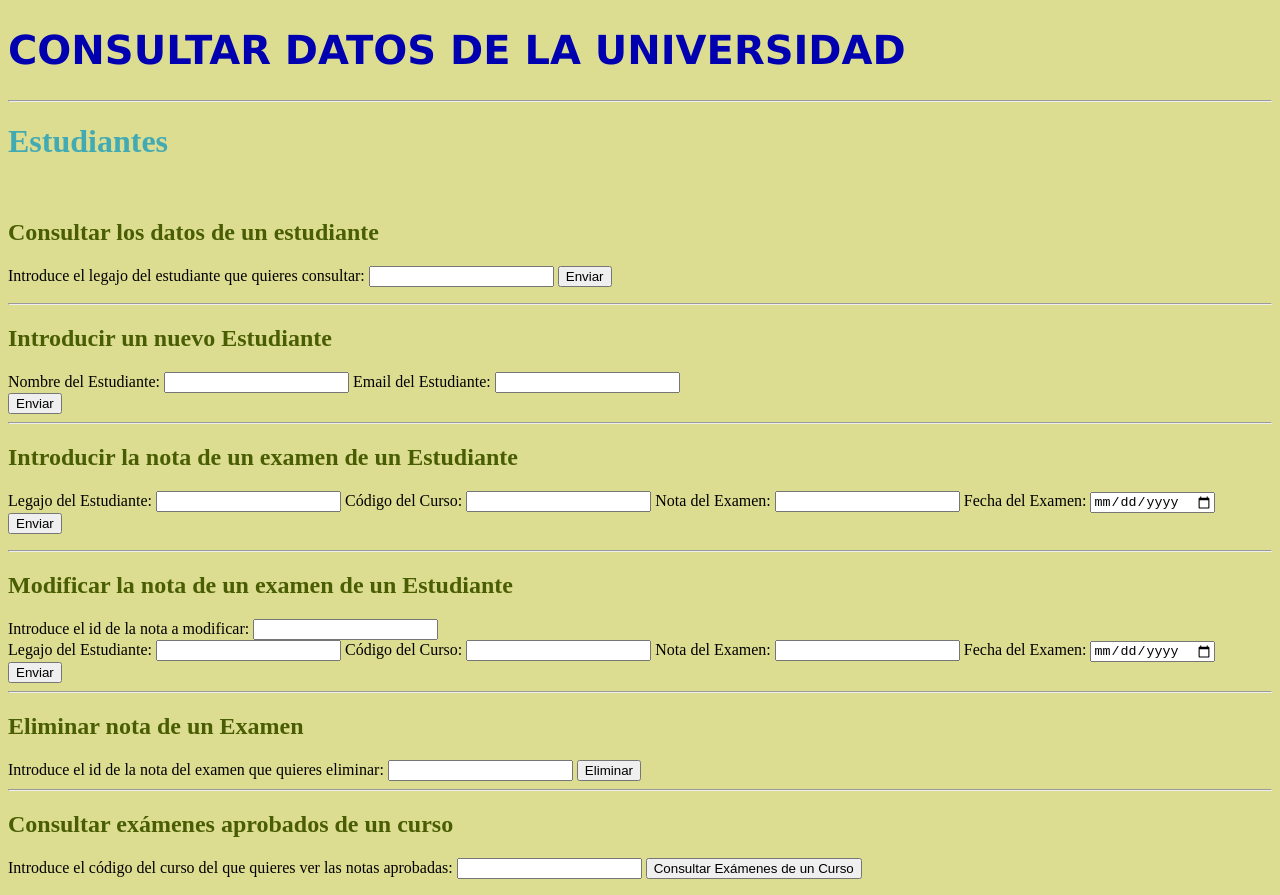
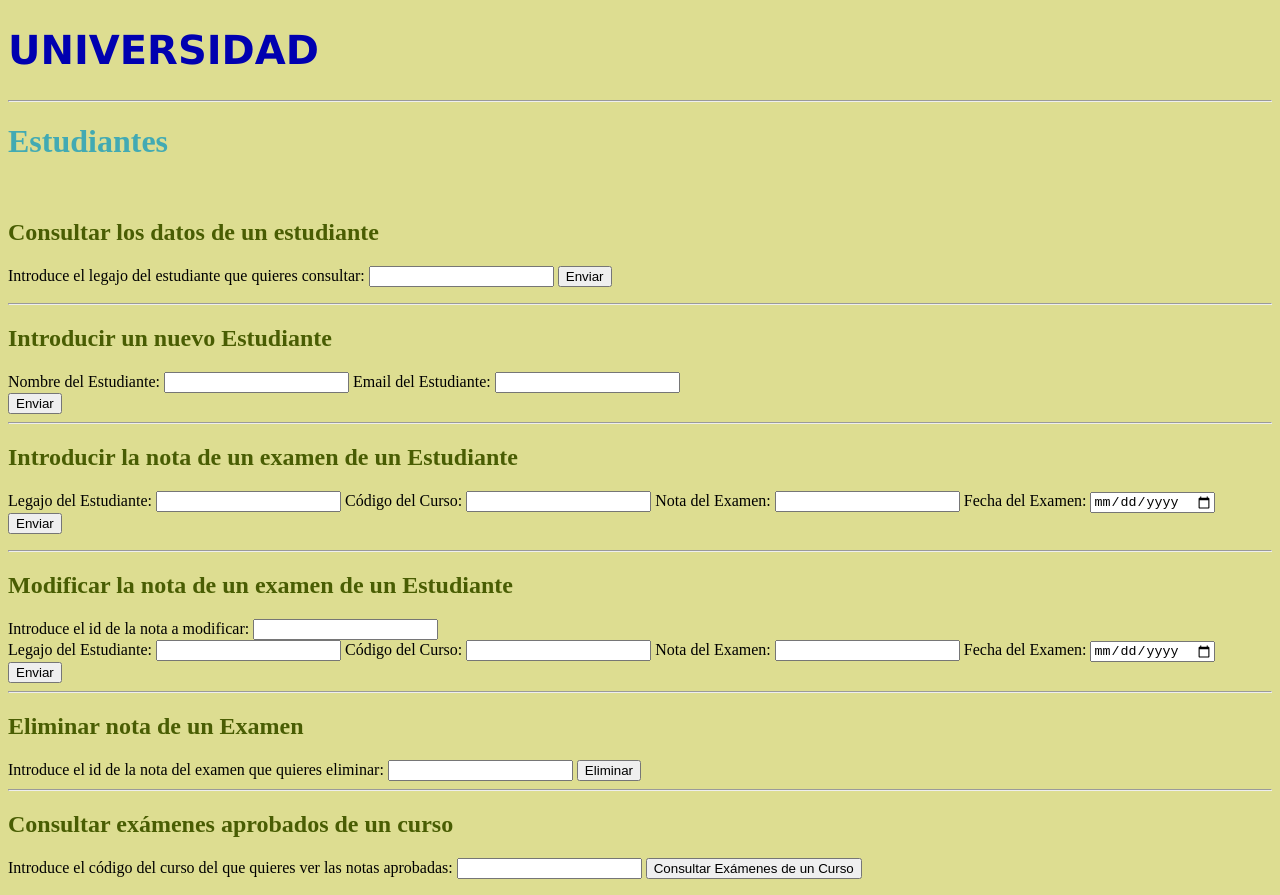
Before and after one commit to Angela-Iglesias/universidad, a website: page index.html in a window 1280 px wide. Drawn offline with Linux system fonts and the light colour scheme; no server answers.

Commit message:
nuevo commit

```diff
--- a/index.html
+++ b/index.html
@@ -6,7 +6,7 @@
 </head>
 
 <body onload ="verEstudiantes()">
-    <h1 id="titulo1">CONSULTAR DATOS DE LA UNIVERSIDAD</h1>
+    <h1 id="titulo1">UNIVERSIDAD</h1>
     <hr>
     <h1 id="subtitulo">Estudiantes</h1>
     <p id="estudiantes"></p>
```
